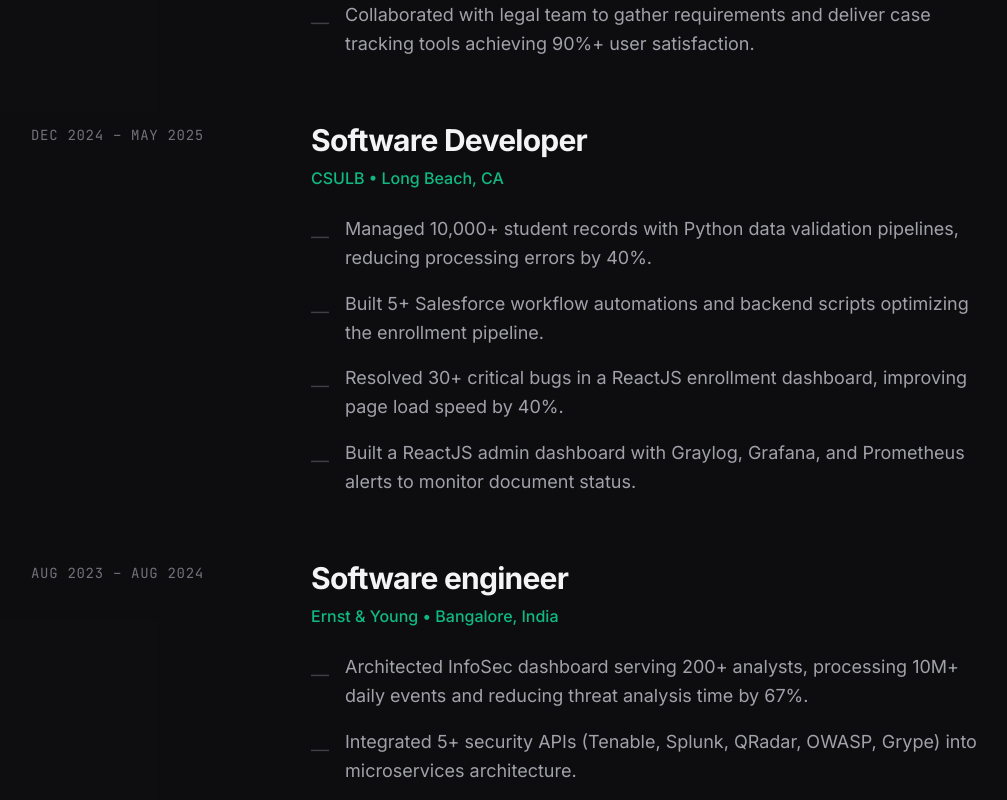
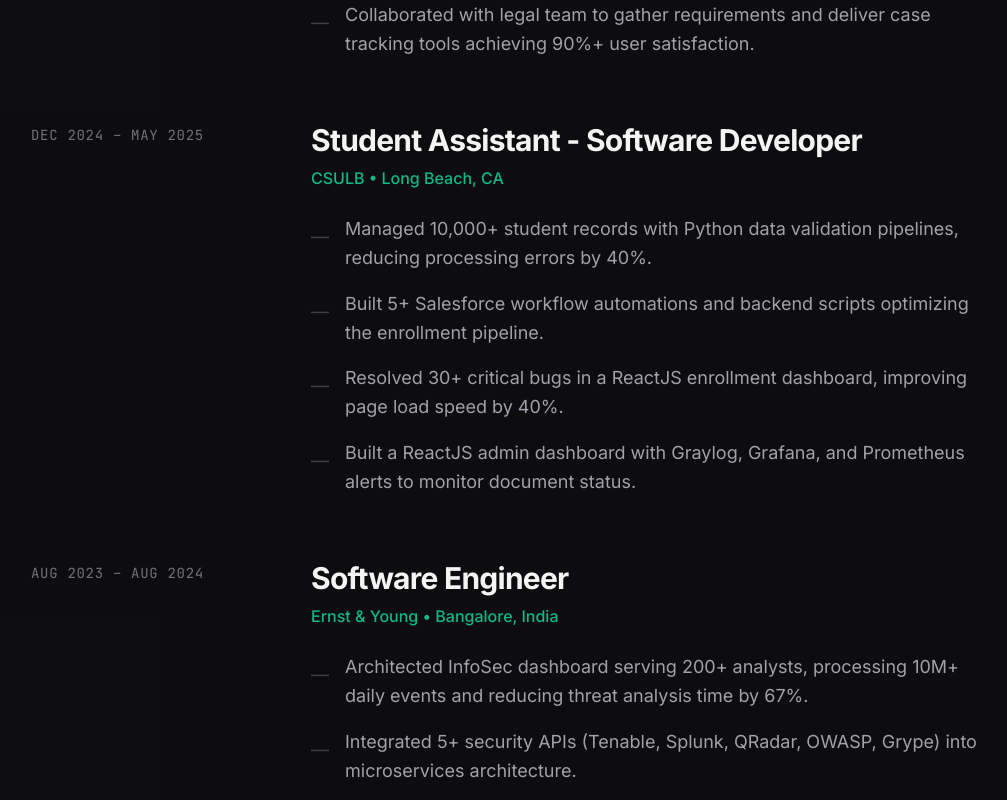
Before and after one commit to Adhi2648/New_Portfolio, a React (Vite) app: page / in a window 1280 px wide. Shown: the part 1920-2720 px from the top of the page, without its empty margins (97-1104 px from the left). Built offline with nearby package versions, Linux system fonts and the light colour scheme.

Commit message:
updated info

```diff
--- a/constants.ts
+++ b/constants.ts
@@ -100,7 +100,7 @@
     ],
   },
   {
-    role: "Software Developer",
+    role: "Student Assistant - Software Developer",
     company: "CSULB",
     location: "Long Beach, CA",
     period: "Dec 2024 – May 2025",
@@ -112,7 +112,7 @@
     ],
   },
   {
-    role: "Software engineer",
+    role: "Software Engineer",
     company: "Ernst & Young",
     location: "Bangalore, India",
     period: "Aug 2023 – Aug 2024",
@@ -124,7 +124,7 @@
     ],
   },
   {
-    role: "Software Engineer",
+    role: "Software Developer",
     company: "TEN: AI Labs",
     location: "Remote",
     period: "Feb 2022 – July 2022",
```
